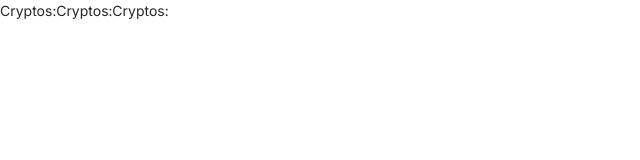
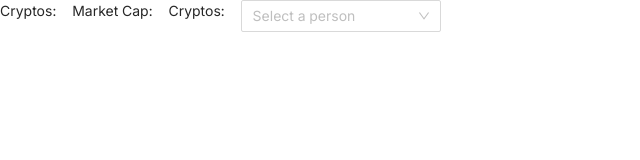
Before and after one commit to dune-omega/blockdetails_vite, a React (Create React App) app: page / in a window 1280 px wide. Shown: the top 160 px of the page, without its empty margins (0-640 px from the left). Built offline with nearby package versions, Linux system fonts and the light colour scheme; no server answers; the HTML template or start-up script is replaced by a standard one.

Commit message:
UPDATE: testing the currency changer

```diff
--- a/src/components/globalHeader/index.tsx
+++ b/src/components/globalHeader/index.tsx
@@ -1,26 +1,49 @@
-import { Col, Row, Space } from "antd";
-import React from "react";
-import { API_GLOBAL, API_GLOBAL_DEFI } from "../../api/http";
-import { Global_Data } from "../../constants";
-import { useFetchAPIMultiple } from "../../hooks/useFetchAPIMultiple";
+import { Col, Select } from "antd";
+import { GlobalState } from "../../context/GlobalContext";
+
+const { Option } = Select;
 
 const GlobalHeader = () => {
-  const { data } = useFetchAPIMultiple([API_GLOBAL(), API_GLOBAL_DEFI()]);
-  let global: Global_Data = data[0]?.data;
-  let global_defi = data[1]?.data;
+  const { data } = GlobalState();
+  let global = data?.data;
+
+  const onChange = (value: string) => {
+    console.log(`selected ${value}`);
+  };
+
+  const onSearch = (value: string) => {
+    console.log("search:", value);
+  };
 
   return (
-    <Row>
+    <>
       <Col className="gutter-row">
         <span>Cryptos: </span> <span>{global?.active_cryptocurrencies}</span>
       </Col>
       <Col>
-        <span>Cryptos: </span> <span>{global?.active_cryptocurrencies}</span>
+        <span>Market Cap: </span> <span>{global?.total_market_cap?.usd}</span>
       </Col>
       <Col>
         <span>Cryptos: </span> <span>{global?.active_cryptocurrencies}</span>
       </Col>
-    </Row>
+      <Select
+        showSearch
+        onChange={onChange}
+        onSearch={onSearch}
+        filterOption={(input, option) =>
+          (option!.children as unknown as string)
+            .toLowerCase()
+            .includes(input.toLowerCase())
+        }
+        size="middle"
+        placeholder="Select a person"
+        style={{ width: 200 }}
+      >
+        <Option value="jack">Jack</Option>
+        <Option value="lucy">Lucy</Option>
+        <Option value="tom">Tom</Option>
+      </Select>
+    </>
   );
 };
 
```
Also changed, not shown: src/constants/index.ts (+4 -7 lines).
